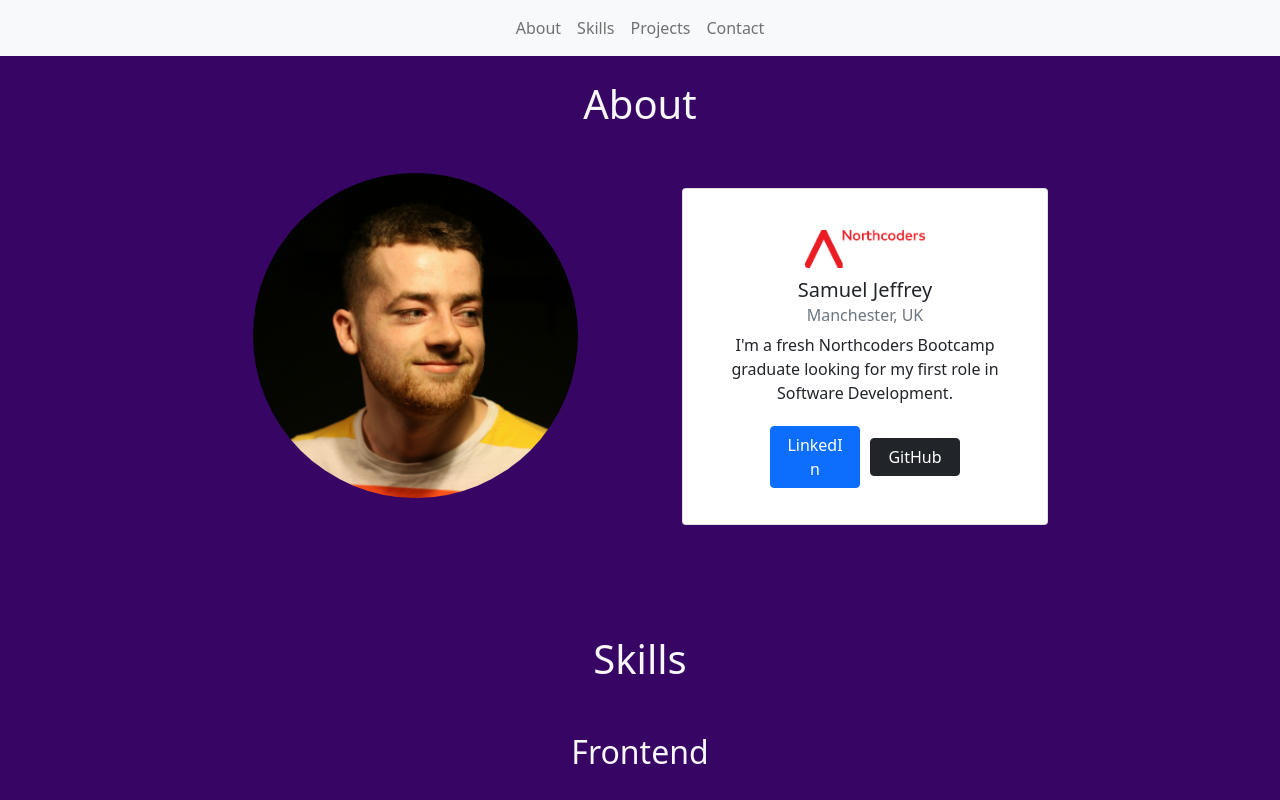
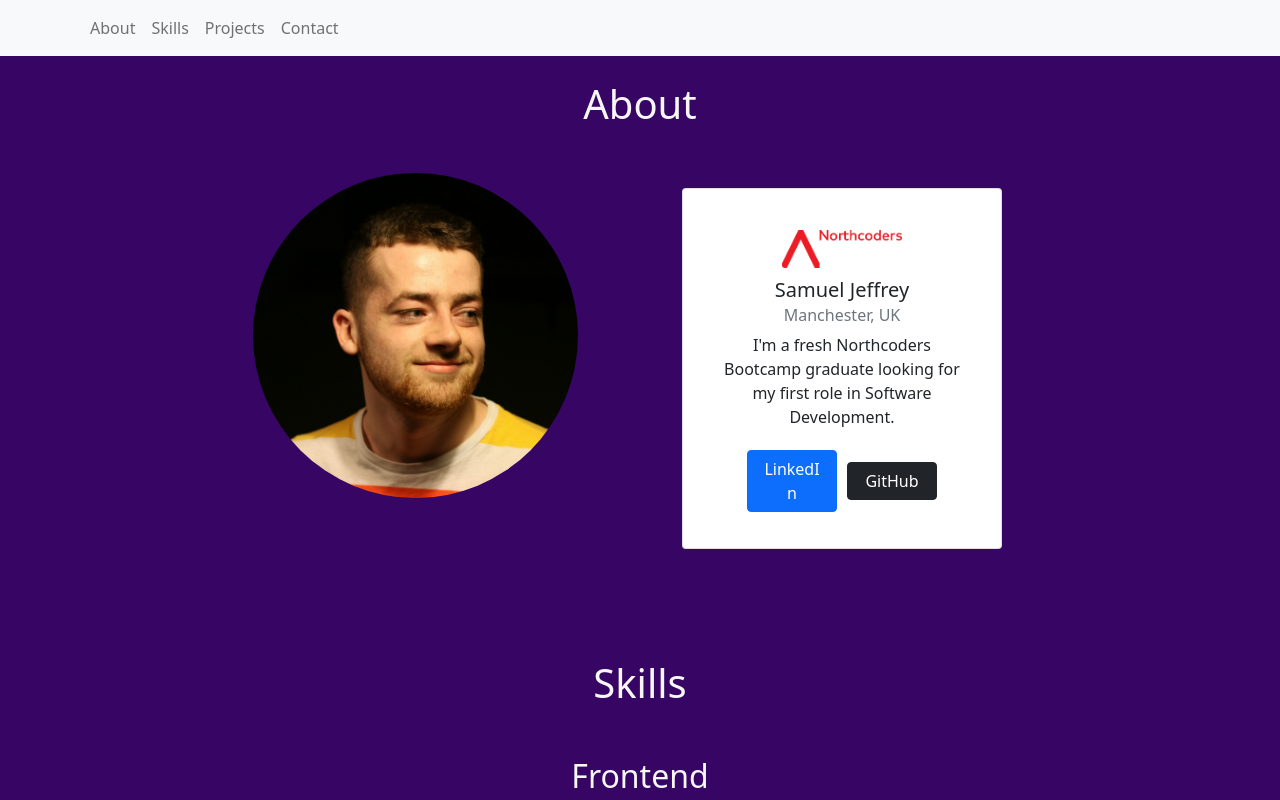
Before and after one commit to samueljeffrey/Portfolio, a React (Create React App) app: page / in a window 1280 px wide. Shown: the top 800 px of the page. Built offline with nearby package versions, Linux system fonts and the light colour scheme.

Commit message:
fix dimensions issue

```diff
--- a/src/App.css
+++ b/src/App.css
@@ -13,11 +13,6 @@ section {
 h1 {
   color: #f7f7f7;
   padding-bottom: 10px;
-}
-
-.skill-category {
-  color: #f7f7f7;
-  margin-top: 40px;
 }
 
 /* ABOUT SECTION */
@@ -48,8 +43,12 @@ h1 {
 
 /* SKILLS SECTION */
 
+.skill-category {
+  color: #f7f7f7;
+  margin-top: 40px;
+}
+
 .skill-card-group {
-  min-width: 600px;
   max-width: 1200px;
   margin: auto;
 }
@@ -66,7 +65,7 @@ h1 {
 }
 
 .card {
-  max-width: 380px;
+  max-width: 320px;
   padding: 15px;
   margin: 30px;
 }
--- a/src/App.js
+++ b/src/App.js
@@ -16,11 +16,11 @@ function App() {
   return (
     <div className="App">
       <header>
-        <Navbar fixed="top" bg="light">
+        <Navbar fixed="top" bg="light" expand="lg">
           <Container>
             <Navbar.Toggle aria-controls="basic-navbar-nav" />
             <Navbar.Collapse id="basic-navbar-nav">
-              <Nav className="m-auto">
+              <Nav className="me-auto">
                 <Nav.Link className="nav-option" href="#about">
                   About
                 </Nav.Link>
```
